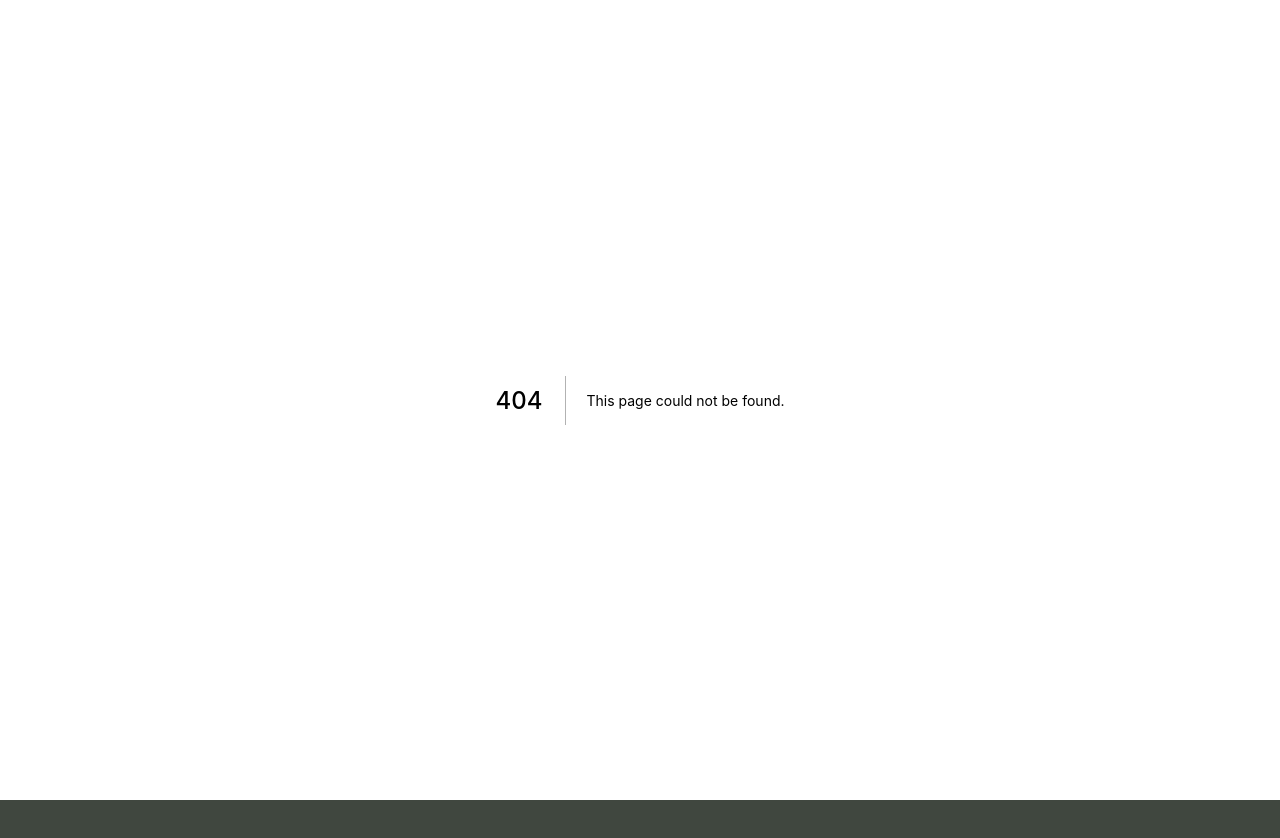
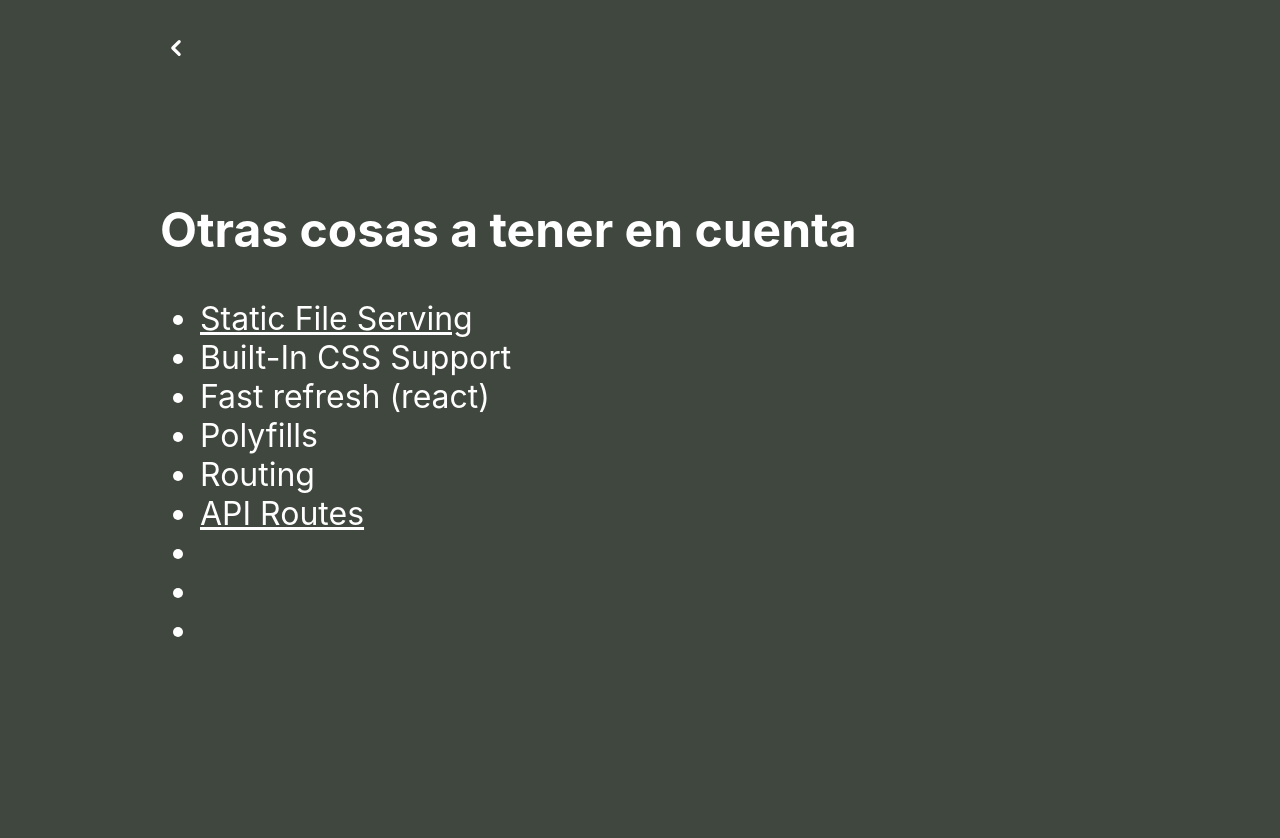
Before and after one commit to gerardag/cop-nextjs, a Next.js app: page /specs in a window 1280 px wide. Before the commit this address had no page. Shown: the top 838 px of the page. Before the commit the page ends 800 px from the top, so only its background shows below. Built offline with nearby package versions, Linux system fonts and the light colour scheme.

Commit message:
Added specs

```diff
--- a/components/atoms/breadcrumb/index.js
+++ b/components/atoms/breadcrumb/index.js
@@ -5,7 +5,7 @@ const Breadcrumb = () => (
     <div>
       <Link href="/">
         <a>
-          <svg viewBox="0 0 20 20" fill="currentColor" class="chevron-left w-6 h-6"><path fillRule="evenodd" d="M12.707 5.293a1 1 0 010 1.414L9.414 10l3.293 3.293a1 1 0 01-1.414 1.414l-4-4a1 1 0 010-1.414l4-4a1 1 0 011.414 0z" clipRule="evenodd"></path></svg>
+          <svg viewBox="0 0 20 20" fill="currentColor" className="chevron-left w-6 h-6"><path fillRule="evenodd" d="M12.707 5.293a1 1 0 010 1.414L9.414 10l3.293 3.293a1 1 0 01-1.414 1.414l-4-4a1 1 0 010-1.414l4-4a1 1 0 011.414 0z" clipRule="evenodd"></path></svg>
         </a>
       </Link>
     </div>
--- a/pages/api/hello.js
+++ b/pages/api/hello.js
@@ -2,5 +2,5 @@
 
 export default (req, res) => {
   res.statusCode = 200
-  res.json({ name: 'John Doe' })
+  res.json({ hello: 'Hola soy un endpoint' })
 }
--- a/pages/index.js
+++ b/pages/index.js
@@ -23,6 +23,7 @@ export default function Home({ joke }) {
             <li>¿Que es <Link href="/nextjs/"><a>Next.JS</a></Link>?</li>
             <li><Link href="/pages/"><a>Pages</a></Link></li>
             <li><Link href="/prerendering/"><a>Pre-rendering</a></Link></li>
+            <li><Link href="/specs/"><a>Caracteristicas</a></Link></li>
           </ol>
         </nav>
 
--- /dev/null
+++ b/pages/specs.js
@@ -0,0 +1,28 @@
+import Breadcrumb from 'components/atoms/breadcrumb';
+import Link from 'next/link';
+
+export default function StaticFileServing() {
+  return (
+    <>
+      <div className="container">
+        <main>
+          <Breadcrumb />
+          <section>
+            <h2>Otras cosas a tener en cuenta</h2>
+            <ul>
+              <li><Link href="/staticfileserving/"><a>Static File Serving</a></Link></li>
+              <li>Built-In CSS Support</li>
+              <li>Fast refresh (react)</li>
+              <li>Polyfills</li>
+              <li>Routing</li>
+              <li><Link href="/apiroutes/"><a>API Routes</a></Link></li>
+              <li></li>
+              <li></li>
+              <li></li>
+            </ul>
+          </section>
+        </main>
+      </div>
+    </>
+  );
+}
--- a/styles/globals.css
+++ b/styles/globals.css
@@ -39,7 +39,7 @@ code {
   margin-top: 2rem;
   margin-bottom: 2rem;
   padding: 2rem;
-  width: 100%;
+  width: 50%;
 }
 
 code span {
```
Also changed, not shown: pages/apiroutes.js (added, +33 -0 lines), pages/staticfileserving.js (added, +24 -0 lines), 1 other file (tests, documents, lock files or other folders).
